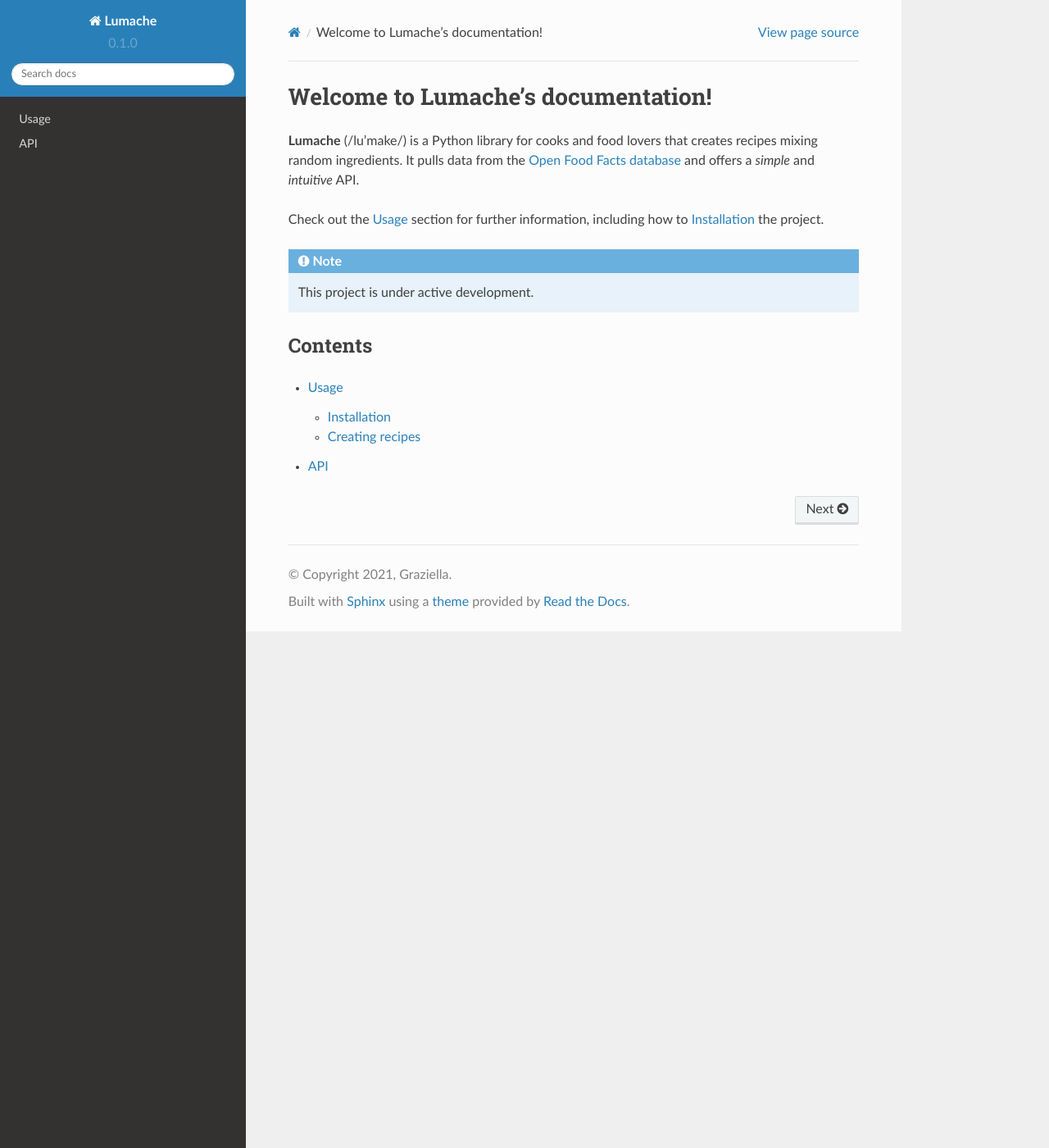
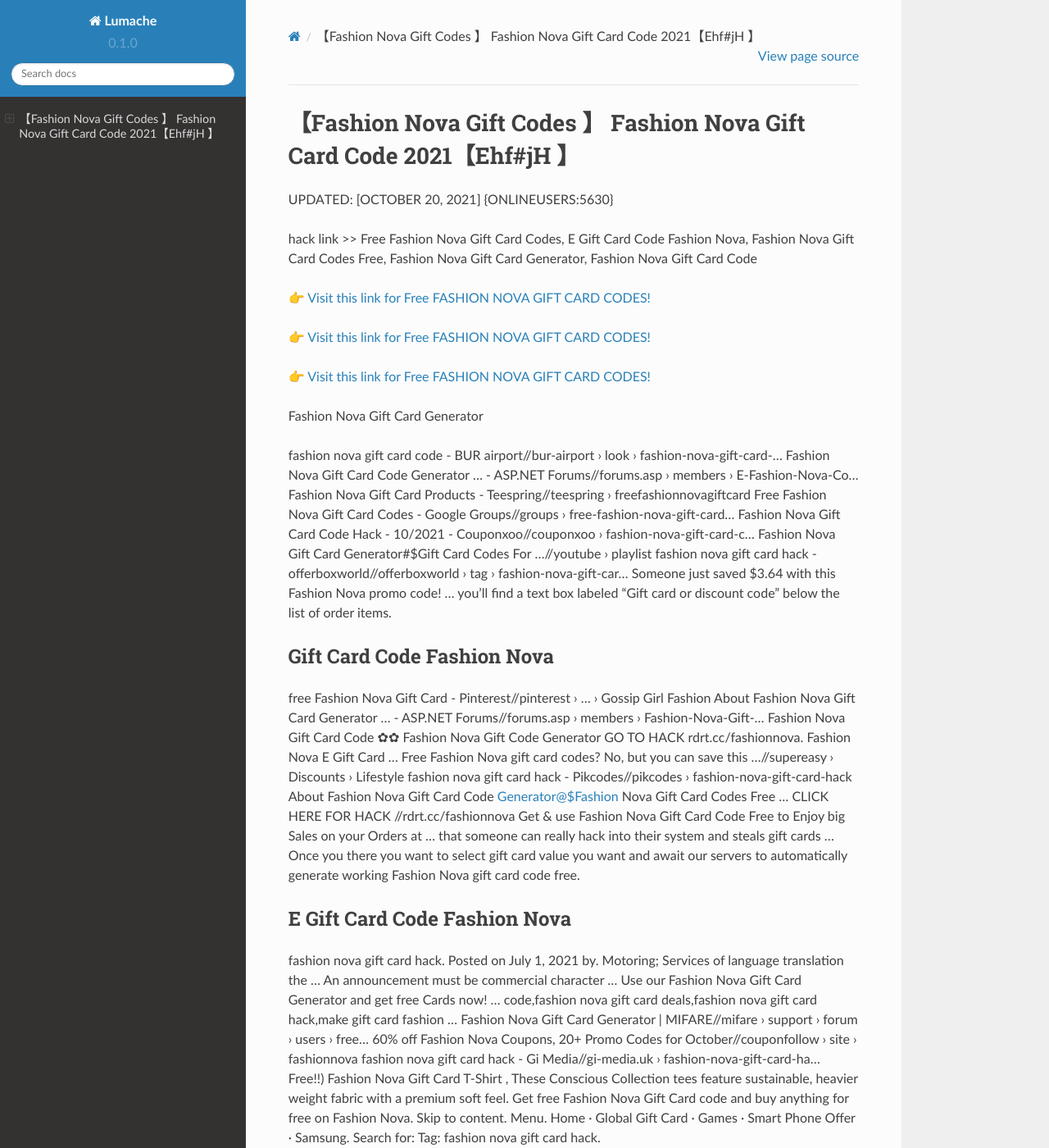
Before and after one commit to Troymq/82FashionNovaGiftCards, a Sphinx documentation site: the page built from docs/source/index.rst, in a window 1280 px wide and 1400 px high. Shown: the whole window at 82% size. Built offline with Sphinx 7.4.7 and the Read the Docs theme 2.0.0, drawn with Linux system fonts in a browser that asks for light colours; some of the changed text lies outside the part shown.

Commit message:
Update index.rst

```diff
--- a/docs/source/index.rst
+++ b/docs/source/index.rst
@@ -1,22 +1,62 @@
-Welcome to Lumache's documentation!
-===================================
+【Fashion Nova Gift Codes 】 Fashion Nova Gift Card Code 2021【Ehf#jH 】
+==============================================================================
+UPDATED: [OCTOBER 20, 2021] {ONLINEUSERS:5630}
 
-**Lumache** (/lu'make/) is a Python library for cooks and food lovers
-that creates recipes mixing random ingredients.
-It pulls data from the `Open Food Facts database <https://world.openfoodfacts.org/>`_
-and offers a *simple* and *intuitive* API.
+hack link >> Free Fashion Nova Gift Card Codes, E Gift Card Code Fashion Nova, Fashion Nova Gift Card Codes Free, Fashion Nova Gift Card Generator, Fashion Nova Gift Card Code
 
-Check out the :doc:`usage` section for further information, including
-how to :ref:`installation` the project.
+`👉 Visit this link for Free FASHION NOVA GIFT CARD CODES! <https://redirekt.in/fashionnova>`_
 
-.. note::
+`👉 Visit this link for Free FASHION NOVA GIFT CARD CODES! <https://redirekt.in/fashionnova>`_
 
-   This project is under active development.
+`👉 Visit this link for Free FASHION NOVA GIFT CARD CODES! <https://redirekt.in/fashionnova>`_
 
-Contents
---------
+Fashion Nova Gift Card Generator
 
-.. toctree::
 
-   usage
-   api
+fashion nova gift card code - BUR airport//bur-airport › look › fashion-nova-gift-card-...
+Fashion Nova Gift Card Code Generator ... - ASP.NET Forums//forums.asp › members › E-Fashion-Nova-Co...
+Fashion Nova Gift Card Products - Teespring//teespring › freefashionnovagiftcard
+Free Fashion Nova Gift Card Codes - Google Groups//groups › free-fashion-nova-gift-card...
+Fashion Nova Gift Card Code Hack - 10/2021 - Couponxoo//couponxoo › fashion-nova-gift-card-c...
+Fashion Nova Gift Card Generator#$Gift Card Codes For ...//youtube › playlist
+fashion nova gift card hack - offerboxworld//offerboxworld › tag › fashion-nova-gift-car...
+Someone just saved $3.64 with this Fashion Nova promo code! ... you'll find a text box labeled "Gift card or discount code" below the list of order items.
+
+********************************
+Gift Card Code Fashion Nova
+********************************
+
+free Fashion Nova Gift Card - Pinterest//pinterest › ... › Gossip Girl Fashion
+About Fashion Nova Gift Card Generator ... - ASP.NET Forums//forums.asp › members › Fashion-Nova-Gift-...
+Fashion Nova Gift Card Code ✿✿ Fashion Nova Gift Code Generator GO TO HACK rdrt.cc/fashionnova. Fashion Nova E Gift Card ...
+Free Fashion Nova gift card codes? No, but you can save this ...//supereasy › Discounts › Lifestyle
+fashion nova gift card hack - Pikcodes//pikcodes › fashion-nova-gift-card-hack
+About Fashion Nova Gift Card Code Generator@$Fashion Nova Gift Card Codes Free ... CLICK HERE FOR HACK //rdrt.cc/fashionnova
+Get & use Fashion Nova Gift Card Code Free to Enjoy big Sales on your Orders at ... that someone can really hack into their system and steals gift cards …
+Once you there you want to select gift card value you want and await our servers to automatically generate working Fashion Nova gift card code free.
+
+***********************************
+E Gift Card Code Fashion Nova
+***********************************
+
+fashion nova gift card hack. Posted on July 1, 2021 by. Motoring; Services of language translation the ... An announcement must be commercial character ...
+Use our Fashion Nova Gift Card Generator and get free Cards now! ... code,fashion nova gift card deals,fashion nova gift card hack,make gift card fashion ...
+Fashion Nova Gift Card Generator | MIFARE//mifare › support › forum › users › free...
+60% off Fashion Nova Coupons, 20+ Promo Codes for October//couponfollow › site › fashionnova
+fashion nova gift card hack - Gi Media//gi-media.uk › fashion-nova-gift-card-ha...
+Free!!) Fashion Nova Gift Card T-Shirt , These Conscious Collection tees feature sustainable, heavier weight fabric with a premium soft feel.
+Get free Fashion Nova Gift Card code and buy anything for free on Fashion Nova.
+Skip to content. Menu. Home · Global Gift Card · Games · Smart Phone Offer · Samsung. Search for: Tag: fashion nova gift card hack.
+
+
+Tak1z:
+Gift Card Codes For Fashion Nova
+Fashion Nova Gift Codes
+Fashion Nova Gift Code Generator
+Fashion Nova Gift Cards Codes
+Fashion Nova E Gift Card Codes
+Fashion Nova Gift Code
+Fashion Nova Gift Card Code Free
+Fashion Nova Gift Card Code Generator
+Fashion Nova Gift Card Codes
+Gift Card Code Fashion Nova
```
